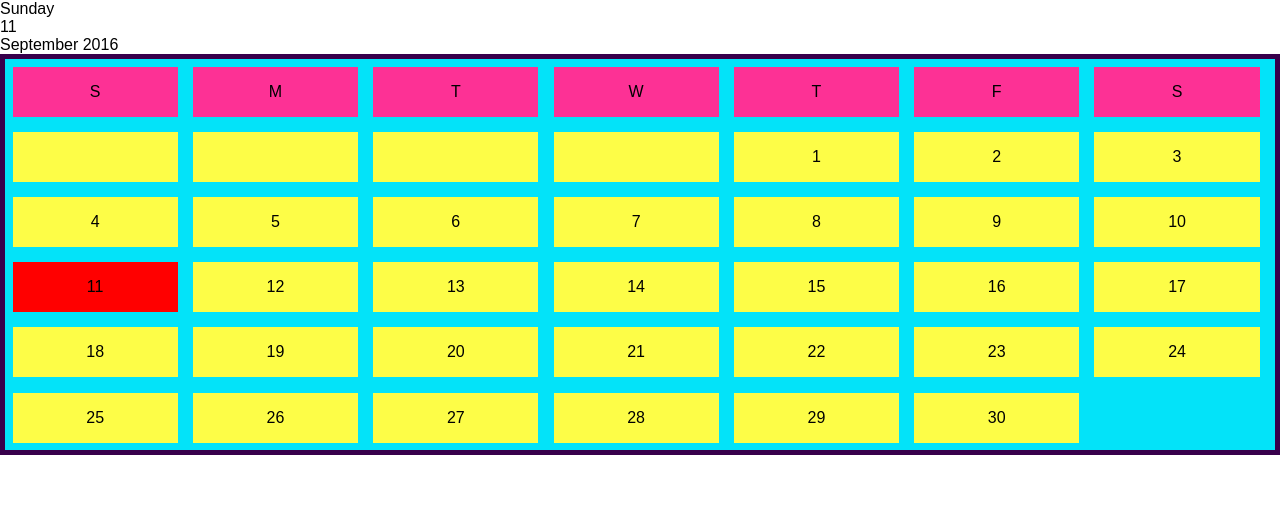
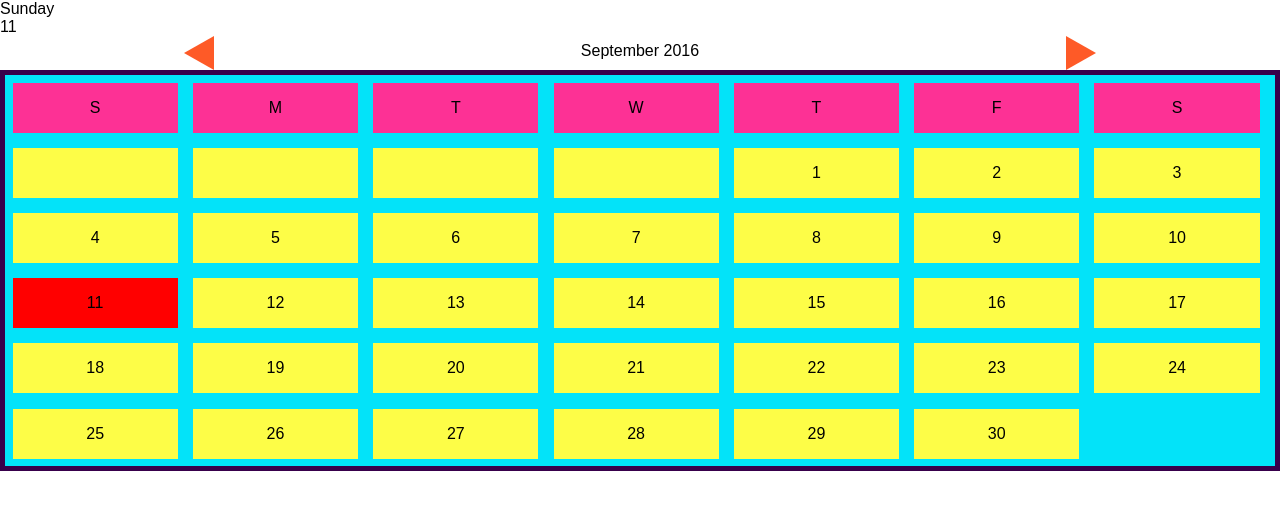
Before and after one commit to thomasjinlo/redux-calendar, a React (Create React App) app: page / in a window 1280 px wide. Shown: the top 510 px of the page. Built offline with nearby package versions, Linux system fonts and the light colour scheme; the HTML template or start-up script is replaced by a standard one.

Commit message:
Make some triangles

```diff
--- a/src/components/calendar/calendar.css
+++ b/src/components/calendar/calendar.css
@@ -28,3 +28,31 @@
 .active {
   background-color: red;
 }
+
+.monthYearContainer {
+  display: flex;
+  justify-content: space-around;
+}
+
+.monthYear {
+  height: 30px;
+  line-height: 30px;
+}
+
+.leftArrow {
+  width: 0;
+  height: 0;
+  border-top: 17px solid transparent;
+  border-bottom: 17px solid transparent;
+
+  border-right: 30px solid #FE5A27;
+}
+
+.rightArrow {
+  width: 0;
+  height: 0;
+  border-top: 17px solid transparent;
+  border-bottom: 17px solid transparent;
+
+  border-left: 30px solid #FE5A27;
+}
```
